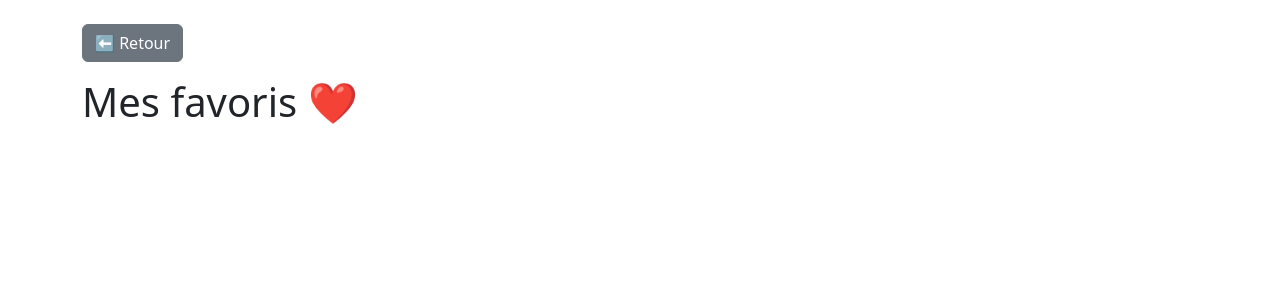
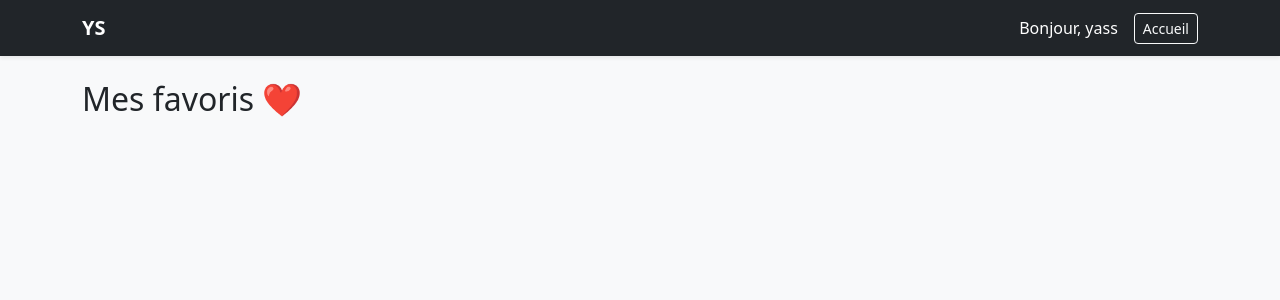
Before and after one commit to alexandreferon/Projet-DevWeb-YS, a PHP site: page /favoris.php in a window 1280 px wide. Shown: the top 300 px of the page. Run offline with PHP 8.4, Linux system fonts and the light colour scheme; a user stored in the database is signed in; data comes from the database, SQL or seed files in the repository; tables that the repository leaves empty hold one stand-in row (values such as "Sample post"); a stand-in replaces the project's code that opens the database connection.

Commit message:
le code de favoris marche avec votre code

```diff
--- a/favoris.php
+++ b/favoris.php
@@ -1,46 +1,70 @@
 <?php
-require 'config.php';
+session_start();
+include('config/db_connect.php');
 
-$favoris = $pdo->query("
-SELECT annonces.*, favoris.annonce_id
-FROM annonces
-JOIN favoris ON annonces.id = favoris.annonce_id
-");
+if (!isset($_SESSION['user_id'])) {
+    header('Location: connexion.php');
+    exit;
+}
+
+$user_id = $_SESSION['user_id'];
+
+// Jointure pour récupérer les détails des annonces mises en favoris
+$query = "SELECT a.* FROM annonces a
+          JOIN favoris f ON a.id = f.annonce_id
+          WHERE f.utilisateur_id = ?";
+$stmt = mysqli_prepare($connexion, $query);
+mysqli_stmt_bind_param($stmt, "i", $user_id);
+mysqli_stmt_execute($stmt);
+$resultat = mysqli_stmt_get_result($stmt);
 ?>
+
 <!DOCTYPE html>
-<html>
+<html lang="fr">
 <head>
-  <title>Favoris</title>
-  <link href="https://cdn.jsdelivr.net/npm/bootstrap@5.3.3/dist/css/bootstrap.min.css" rel="stylesheet">
+    <meta charset="UTF-8">
+    <title>Mes Favoris - YS</title>
+    <link href="https://cdn.jsdelivr.net/npm/bootstrap@5.3.0/dist/css/bootstrap.min.css" rel="stylesheet">
+    <style>
+        body { background-color: #f8f9fa; }
+        .ys-navbar { background-color: #212529; }
+        .card { border-radius: 12px; overflow: hidden; }
+        .btn-delete { color: #dc3545; text-decoration: none; font-size: 0.9rem; }
+    </style>
 </head>
-<body class="container mt-4">
+<body>
 
-<a href="index.php" class="btn btn-secondary mb-3">⬅ Retour</a>
+<nav class="navbar navbar-expand-lg navbar-dark ys-navbar shadow-sm mb-4">
+    <div class="container">
+        <a class="navbar-brand fw-bold" href="index.php">YS</a>
+        <div class="d-flex align-items-center">
+            <span class="text-white me-3">Bonjour, <?= htmlspecialchars($_SESSION['user_nom']) ?></span>
+            <a href="index.php" class="btn btn-outline-light btn-sm">Accueil</a>
+        </div>
+    </div>
+</nav>
 
-<h1 class="mb-4">Mes favoris ❤️</h1>
-
-<div class="row">
-
-<?php foreach($favoris as $f): ?>
-
-  <div class="col-md-4">
-    <div class="card mb-3">
-      <div class="card-body">
-
-        <h5 class="card-title"><?= $f['titre'] ?></h5>
-
-        <p class="card-text"><?= $f['description'] ?></p>
-
-        <a href="delete_fav.php?id=<?= $f['annonce_id'] ?>" class="btn btn-danger">
-          ❌ Supprimer
-        </a>
-
-      </div>
+<div class="container">
+    <h2 class="mb-4">Mes favoris ❤️</h2>
+    <div class="row">
+        <?php while ($annonce = mysqli_fetch_assoc($resultat)): ?>
+            <div class="col-md-4 mb-4">
+                <div class="card border-0 shadow-sm h-100">
+                    <?php if ($annonce['image_url']): ?>
+                        <img src="<?= $annonce['image_url'] ?>" class="card-img-top" alt="Annonce" style="height: 200px; object-fit: cover;">
+                    <?php endif; ?>
+                    <div class="card-body">
+                        <h5 class="card-title"><?= htmlspecialchars($annonce['titre']) ?></h5>
+                        <p class="card-text text-muted small"><?= htmlspecialchars(substr($annonce['description'], 0, 100)) ?>...</p>
+                        <div class="d-flex justify-content-between align-items-center">
+                            <span class="fw-bold text-dark"><?= number_format($annonce['prix'], 2) ?> €</span>
+                            <a href="delete_fav.php?id=<?= $annonce['id'] ?>" class="btn-delete">Supprimer</a>
+                        </div>
+                    </div>
+                </div>
+            </div>
+        <?php endwhile; ?>
     </div>
-  </div>
-
-<?php endforeach; ?>
-
 </div>
 
 </body>
```
Also changed, not shown: add.php (+22 -12 lines), add_fav.php (+8 -6 lines), delete_fav.php (+7 -4 lines).
